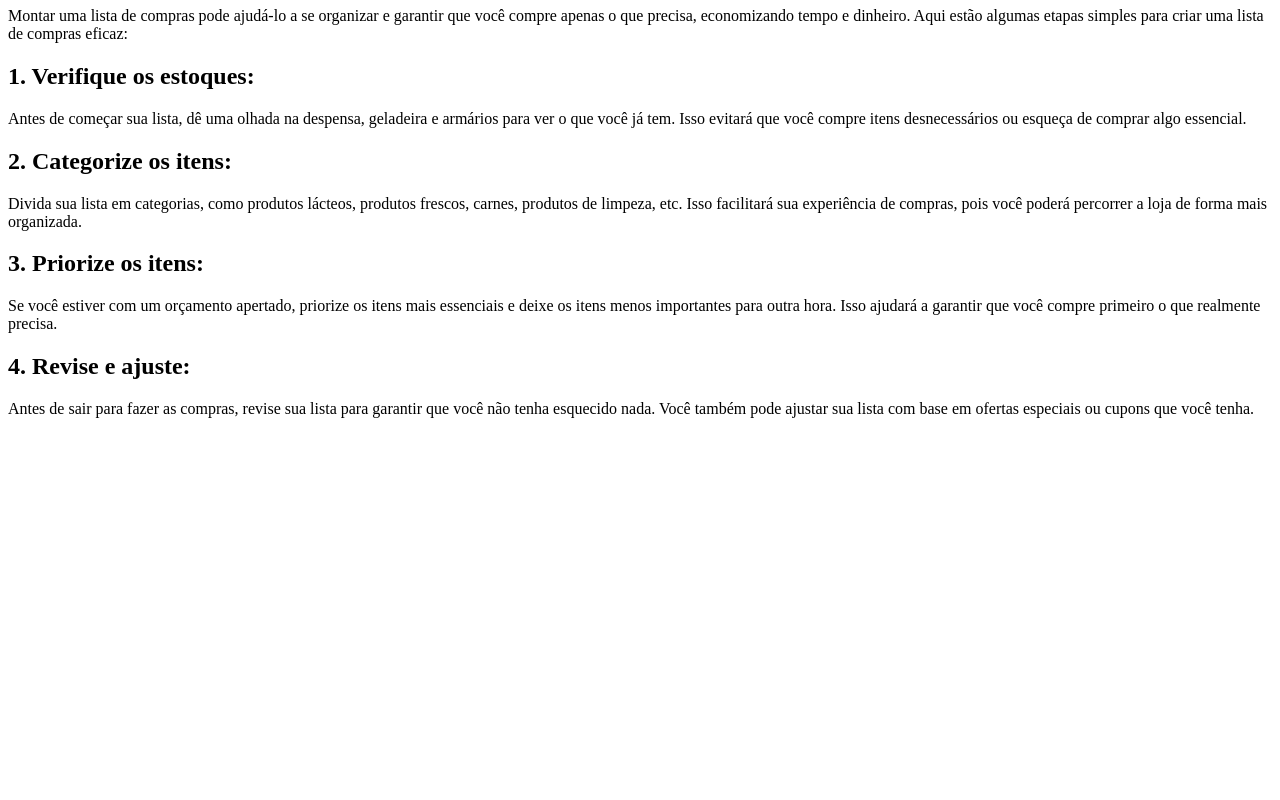
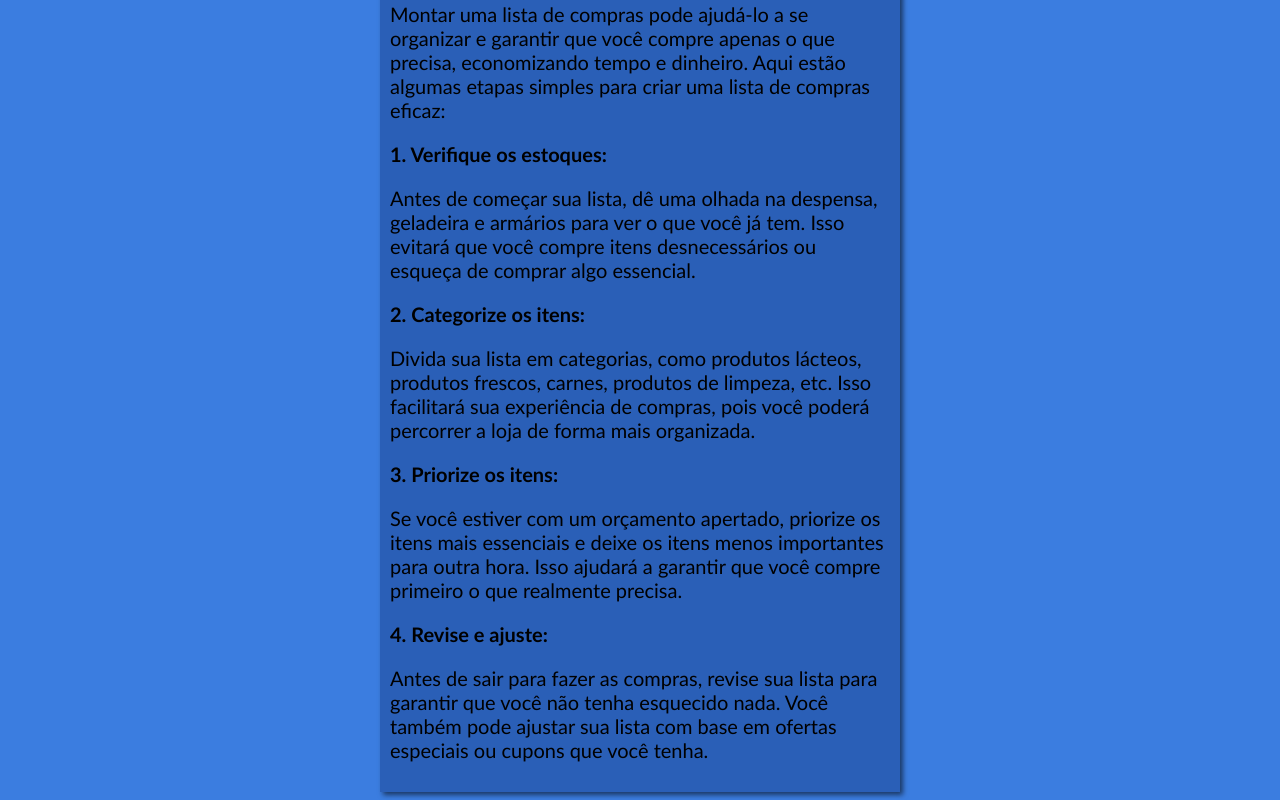
Before and after one commit to mariamiatto/site-maria, a plain HTML site: page index.html in a window 1280 px wide. Shown: the part 73-873 px from the top of the page. Before the commit the page ends 800 px from the top, so only its background shows below. Drawn offline with Linux system fonts and the light colour scheme.

Commit message:
adicionei o design

```diff
--- a/index.html
+++ b/index.html
@@ -4,6 +4,7 @@
     <meta charset="UTF-8">
     <meta name="viewport" content="width=device-width, initial-scale=1.0">
     <title>Como Montar uma Lista de Compras de Mercado</title>
+    <link rel="stylesheet" href="style.css">
 </head>
 <body>
     <main>
--- /dev/null
+++ b/style.css
@@ -0,0 +1,21 @@
+* {
+    font-family: 'Gill Sans', 'Gill Sans MT', Calibri, 'Trebuchet MS', sans-serif;
+    font-size: 20px;
+
+}
+
+body {
+
+    background-color: rgb(59, 125, 224);
+
+}
+
+main {
+
+    background-color: rgba(22, 59, 133, 0.457);
+width: 500px;
+margin: auto;
+padding: 10px;
+box-shadow: 3px 3px 5px rgba(0, 0, 0, 0.557);
+
+}
```
